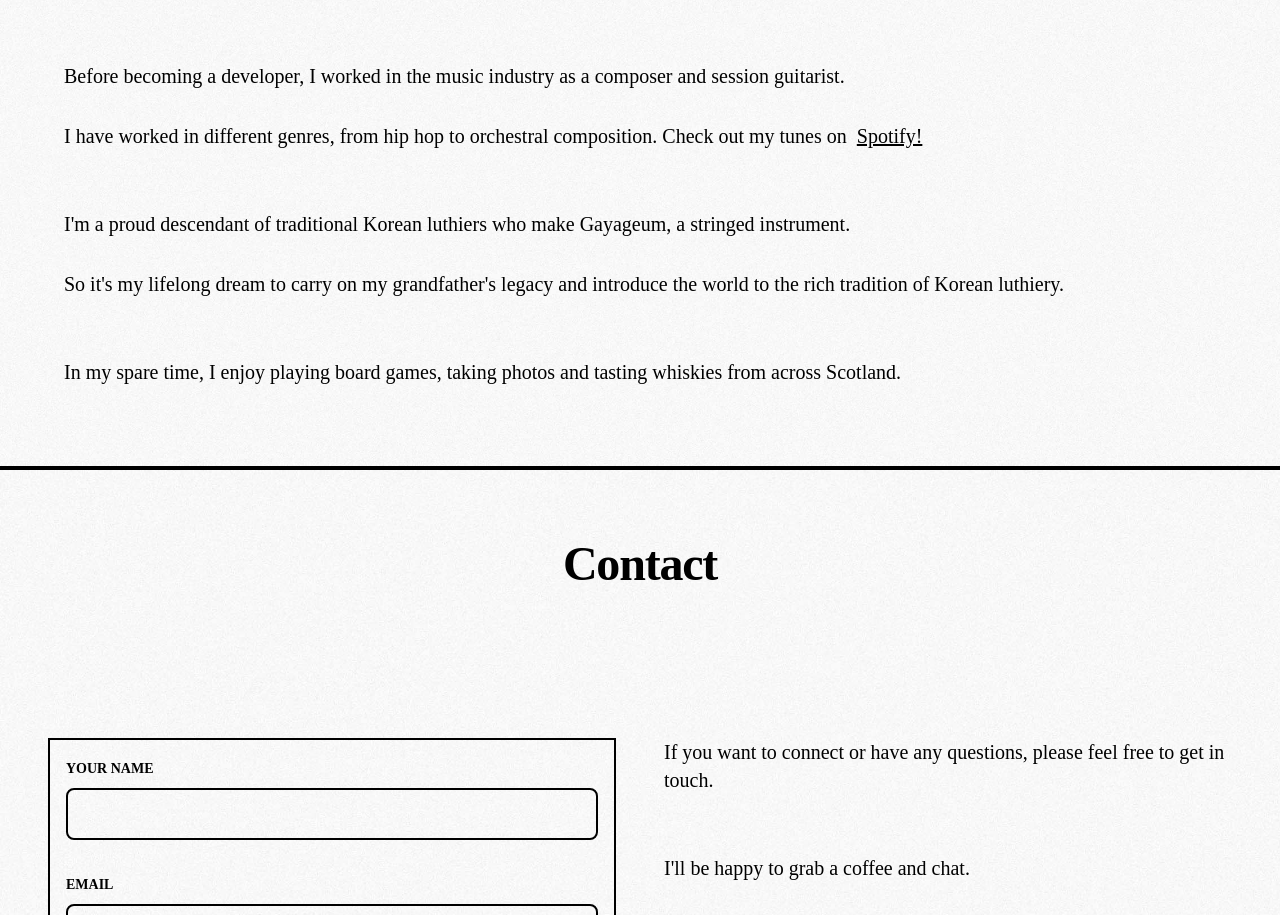
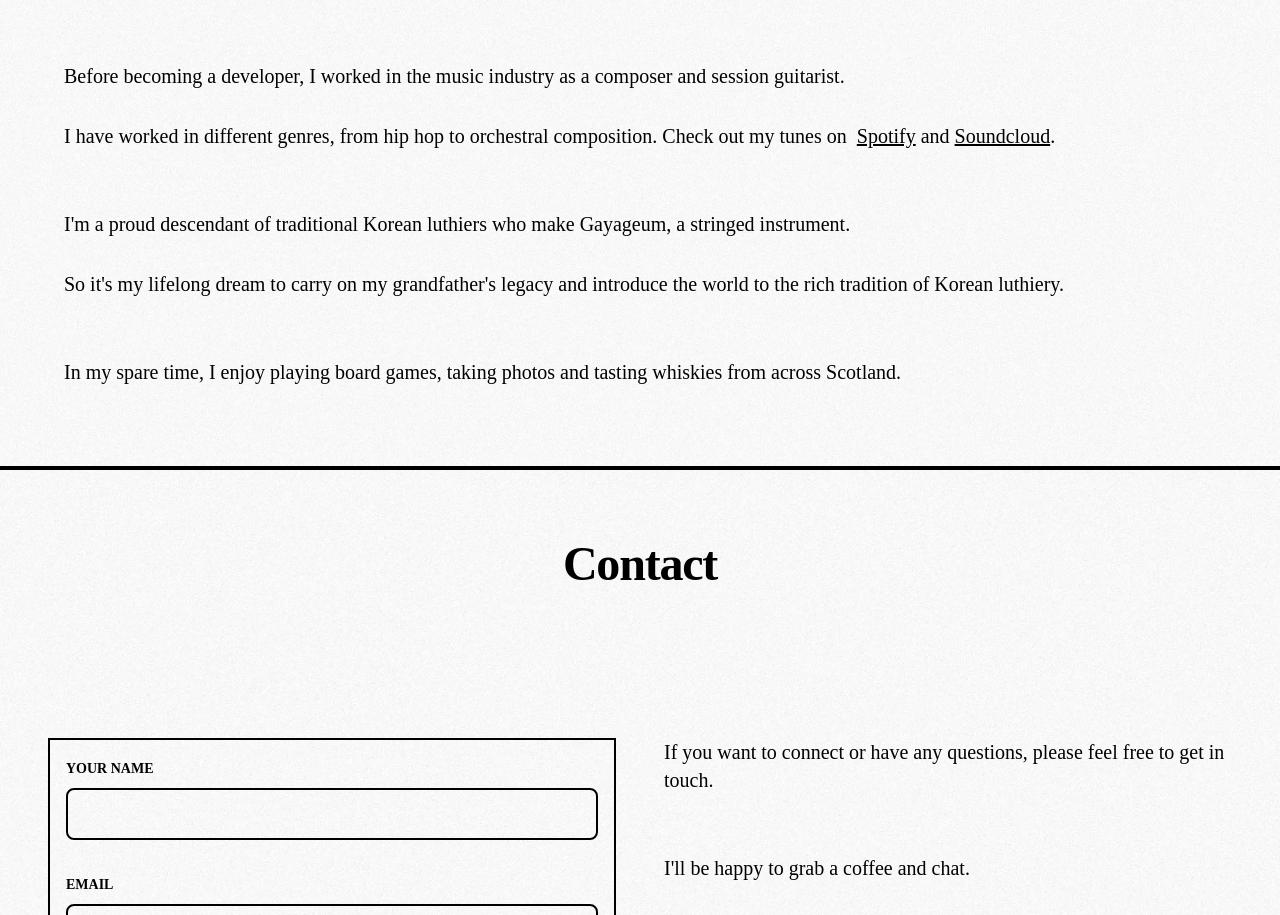
Before and after one commit to Hippiengypsy/personal-webpage-react-next, a Next.js app: page / in a window 1280 px wide. Shown: the part 4560-5475 px from the top of the page. Built offline with nearby package versions, Linux system fonts and the light colour scheme; no server answers; a web font is replaced by a local one.

Commit message:
[Docs] add soundcloud link on DevMyBackground section

```diff
--- a/components/developer/DevMyBackground.tsx
+++ b/components/developer/DevMyBackground.tsx
@@ -19,8 +19,13 @@ const DevMyBackground = (props: Props) => {
                         <div>Before becoming a developer, I worked in the music industry as a composer and session guitarist.</div>
                         <div>I have worked in different genres, from hip hop to orchestral composition. Check out my tunes on &nbsp;
                             <a className='underline hover:bg-black hover:text-white dark:hover:bg-white dark:hover:text-black' href="https://open.spotify.com/album/7nfhivgWtclQl0aw8aJgm6" target="blank">
-                                Spotify!
+                                Spotify
                             </a>
+                            &nbsp;and&nbsp;
+                            <a className='underline hover:bg-black hover:text-white dark:hover:bg-white dark:hover:text-black' href="https://soundcloud.com/hippie-king" target="blank">
+                                Soundcloud
+                            </a>
+                            .
                         </div><br />
 
                         <div>I'm a proud descendant of traditional Korean luthiers who make Gayageum, a stringed instrument.</div>
```
